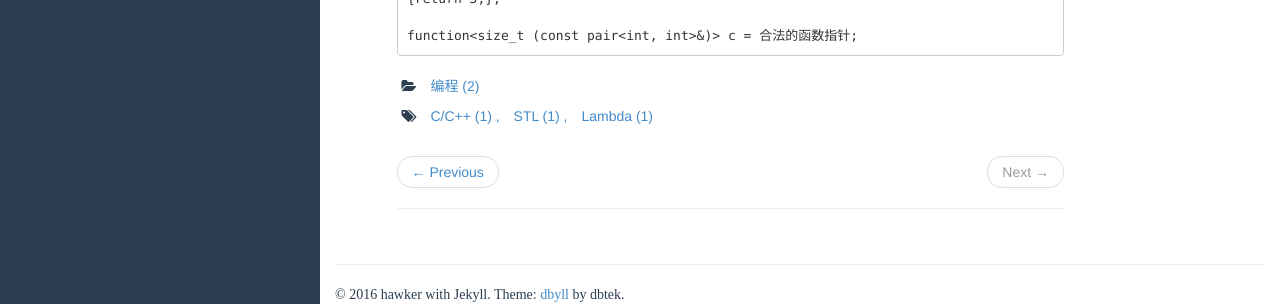
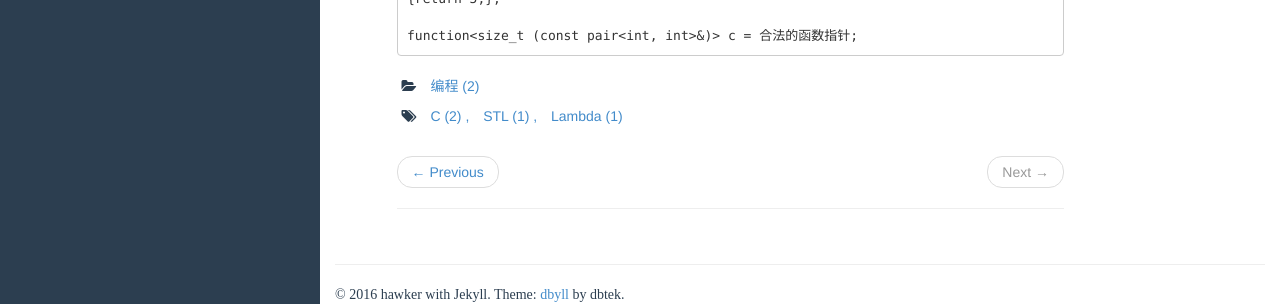
Before and after one commit to hawkxiang/hawkxiang.github.io, a Jekyll site: the page built from _posts/2016.04-05/2016-04-05-unordered_map-pair-lambda.md, in a window 1280 px wide and 900 px high, scrolled down 1672 px. Shown: the part 585-889 px from the top of the window. Built offline with Jekyll 4.4.1, drawn with Linux system fonts in a browser that asks for light colours; comment, search, counter and statistics services are not loaded.

```diff
--- a/_posts/2016.04-05/2016-04-05-unordered_map-pair-lambda.md
+++ b/_posts/2016.04-05/2016-04-05-unordered_map-pair-lambda.md
@@ -7,7 +7,7 @@ date: 2016-04-5 23:00:00
 category:
     - 编程
 tags:
-    - C/C++
+    - C
     - STL
     - Lambda
 ---
```
